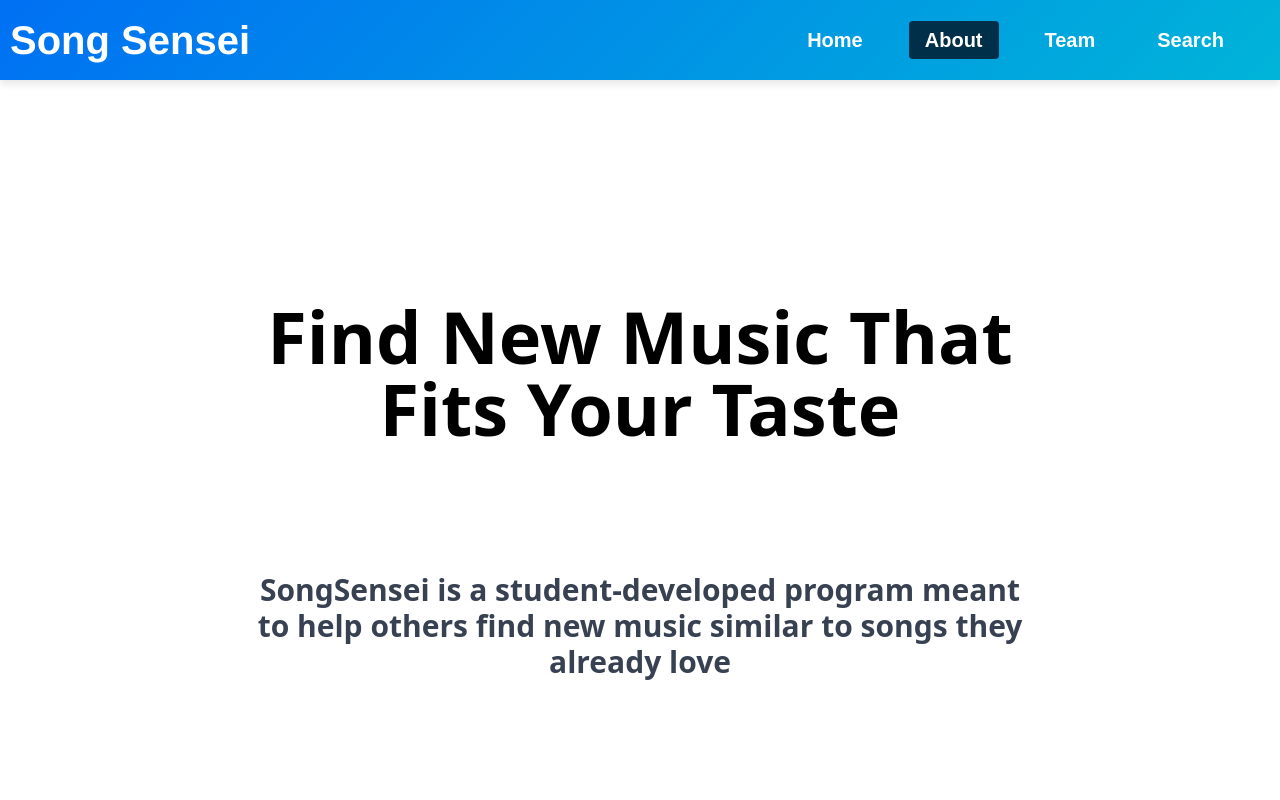
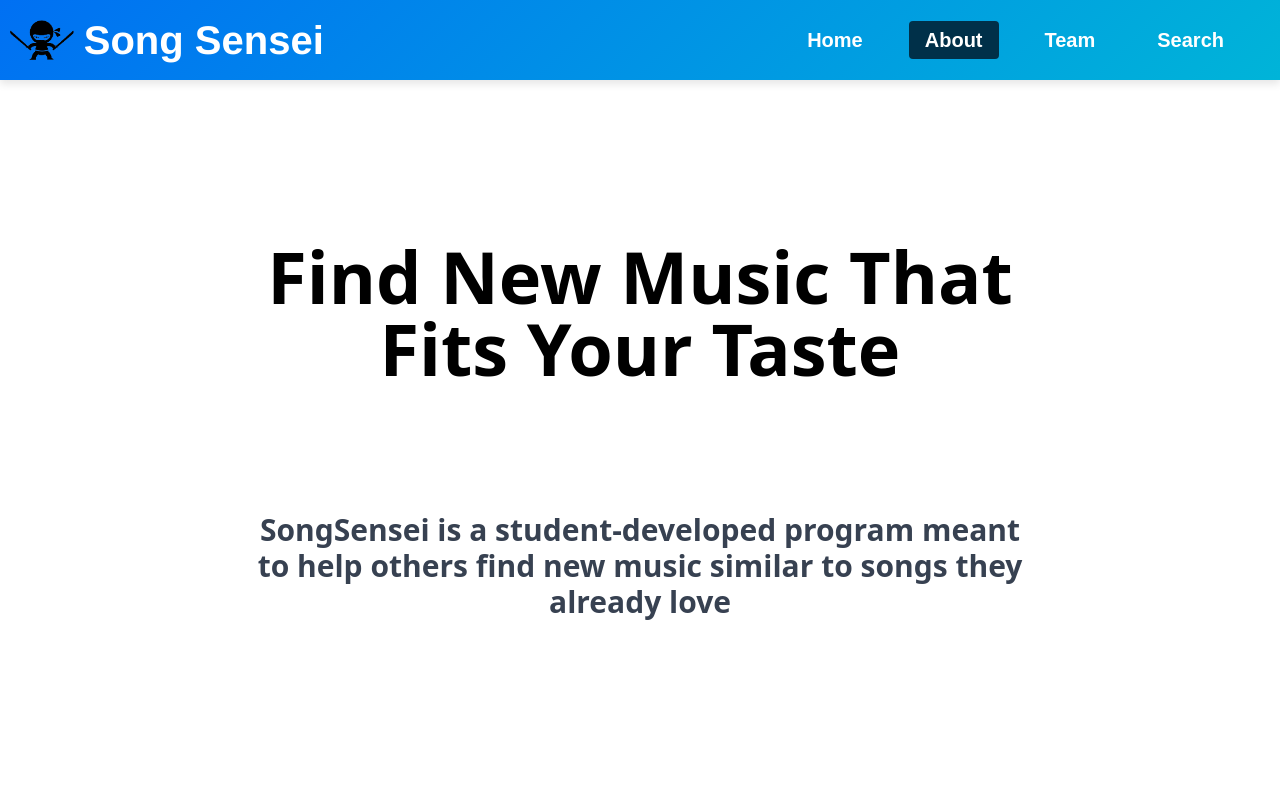
Before and after one commit to priyansh007/SongSensei, a React (Vite) app in the folder frontend/: page /about in a window 1280 px wide. Shown: the top 800 px of the page. Built offline with nearby package versions, Linux system fonts and the light colour scheme.

Commit message:
About page fixes & logo

```diff
--- a/frontend/package.json
+++ b/frontend/package.json
@@ -11,11 +11,7 @@
   },
   "dependencies": {
     "@emotion/css": "^11.11.2",
-<<<<<<< HEAD
     "axios": "^1.4.0",
-=======
-    "@emotion/react": "^11.11.1",
->>>>>>> 51f105127130d0f17ea0c88090d7d209e0357f21
     "react": "^18.2.0",
     "react-dom": "^18.2.0",
     "wouter": "^2.11.0"
--- a/frontend/src/components/navbar.jsx
+++ b/frontend/src/components/navbar.jsx
@@ -1,6 +1,7 @@
 import React from "react";
 import { Link, useLocation } from "wouter";
 import { css, keyframes } from "@emotion/css";
+import logo from "../images/songsenseilogoimage.png";
 
 const styles = {
   header: css`
@@ -17,11 +18,17 @@ const styles = {
     font-weight: 600; /* Use font weight 600 for a bold look */
   `,
   pageTitle: css`
-    flex: 1; /* Grow to fill remaining space */
-    margin-right: 10px; /* Adjust the margin to create a gap */
-    font-family: "Helvetica Neue", Helvetica, Arial, sans-serif; /* Use a modern sans-serif font */
-    font-size: 40px; /* Increase font size for the page title */
-    font-weight: 700; /* Use font weight 700 for a bolder look */
+    display: flex;
+    align-items: center;
+    margin-right: 10px;
+    font-family: "Helvetica Neue", Helvetica, Arial, sans-serif;
+    font-size: 40px;
+    font-weight: 700;
+    & > img {
+      width: auto; // This will maintain the aspect ratio of the image
+      height: 40px; // Set the maximum height of the image to 40px (same as the "Song Sensei" text)
+      margin-right: 10px;
+    }
   `,
   navbar: css`
     font-family: Arial, sans-serif; /* Use a fallback font stack */
@@ -57,7 +64,10 @@ function Navbar() {
 
   return (
     <header className={styles.header}>
-      <div className={styles.pageTitle}>Song Sensei</div>
+      <div className={styles.pageTitle}>
+        <img src={logo} alt="Logo"/>
+        Song Sensei
+      </div>
       <nav className={styles.navbar}>
         <Link href="/" className={`${styles.navLink} ${isActive("/")}`}>
           Home
--- a/frontend/src/pages/about.jsx
+++ b/frontend/src/pages/about.jsx
@@ -1,6 +1,6 @@
 function About() {
     return (
-        <><div className="flex flex-col items-center justify-center h-screen">
+        <><div className="flex flex-col items-center justify-center mt-40">
             <div className="text-center max-w-3xl">
                 <h1 className="text-7xl font-bold text-black mb-8">
                     Find New Music That Fits Your Taste
@@ -10,7 +10,7 @@ function About() {
                 </h2>
             </div>
         </div>
-        <div class="container mx-auto py-8">
+        <div class="container mx-auto py-8 mt-40">
             <div class="grid grid-cols-3 gap-4 justify-center">
                 <div class="bg-gray-200 p-4 h-64">
                     <h1 className="text-2xl font-bold text-black mb-8">
```
Also changed, not shown: frontend/src/images/songsenseilogoimage.png (added).
